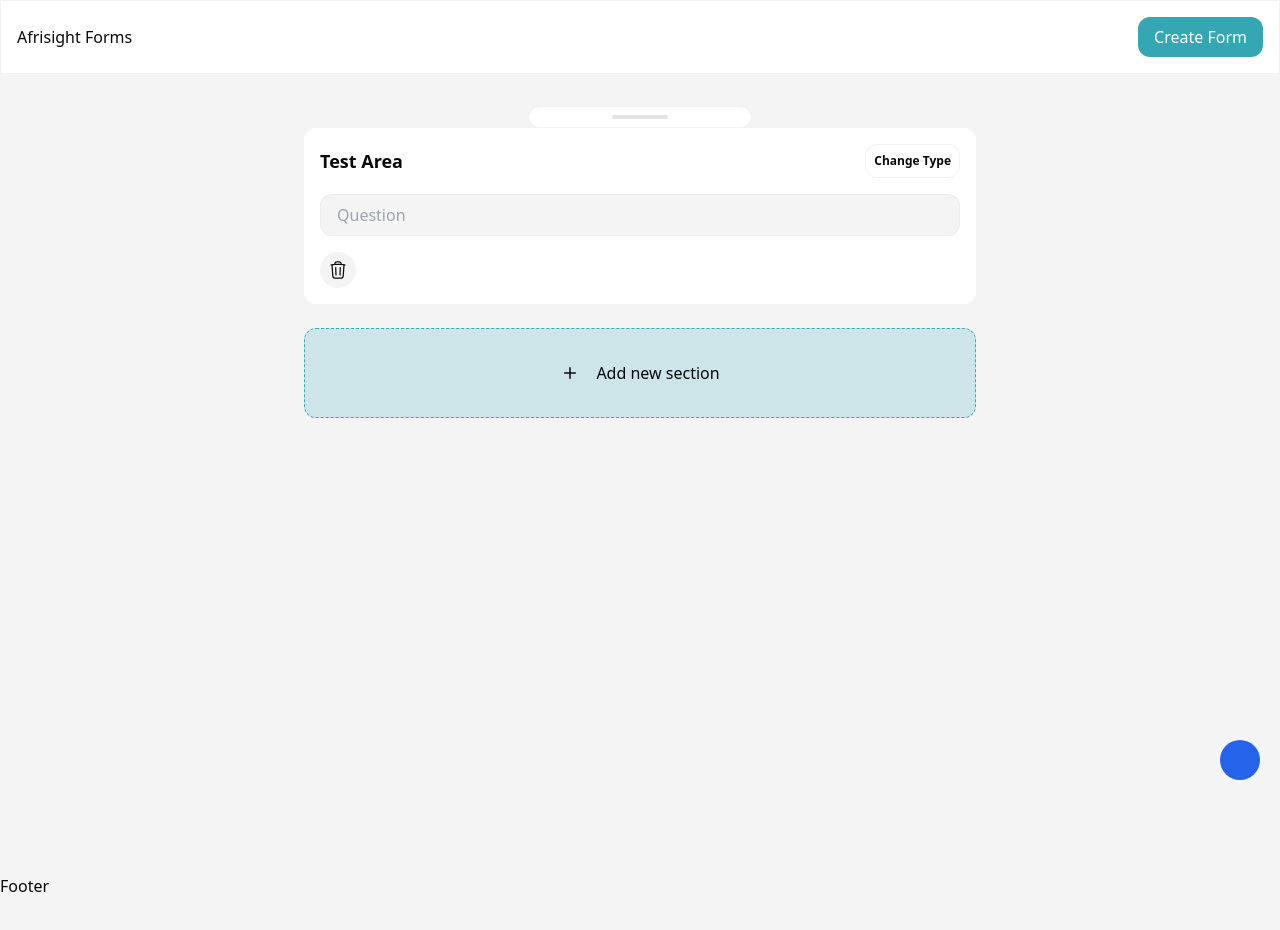
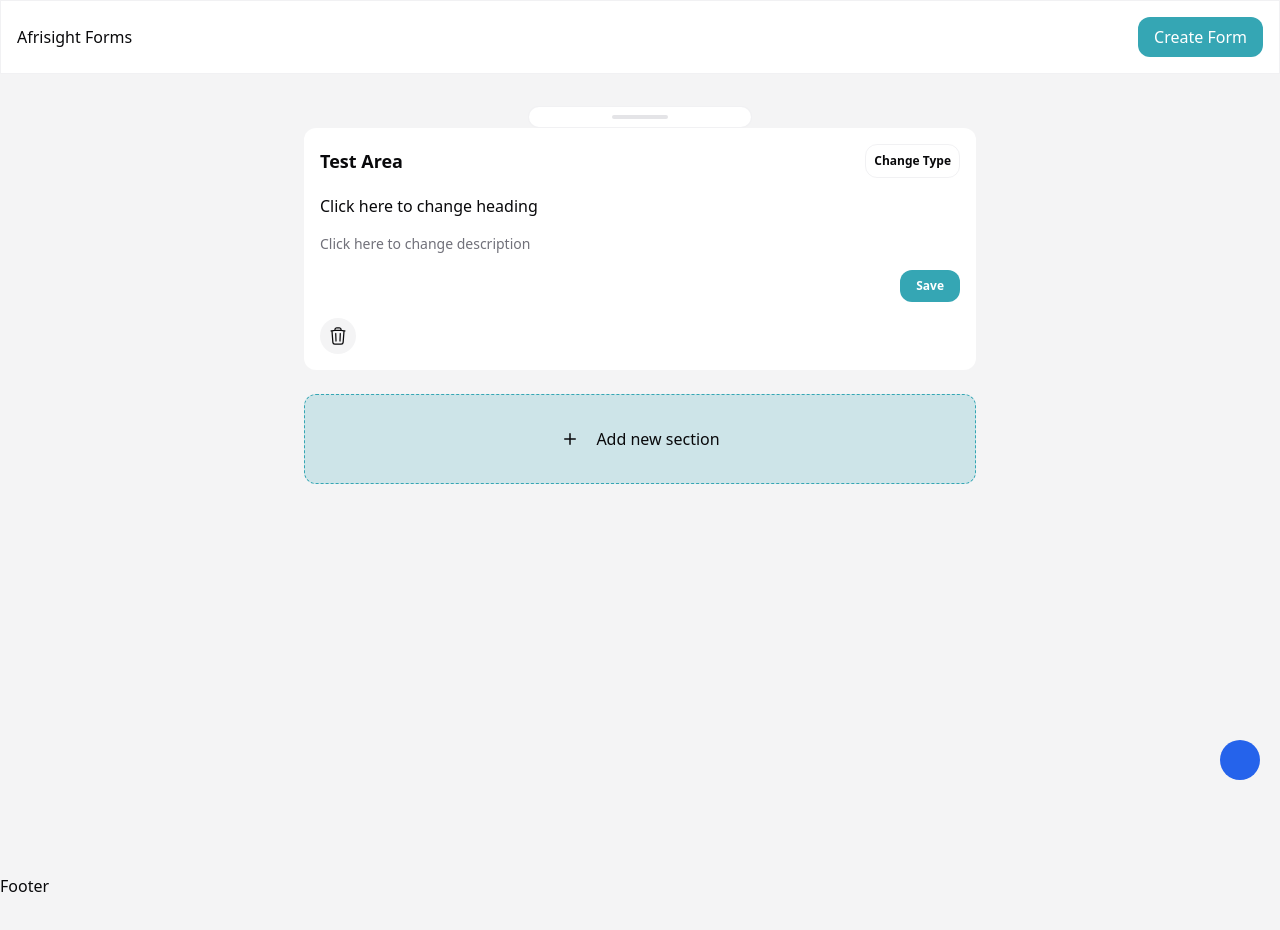
Before and after one commit to tatendabakozw/afrisight-forms, a Next.js app: page / in a window 1280 px wide. Both pictures are taken after a click on the button "Add new section". Shown: the top 930 px of the page. Built offline with nearby package versions, Linux system fonts and the light colour scheme.

Commit message:
fix: text area text only

```diff
--- a/src/components/field-section/FieldSection.tsx
+++ b/src/components/field-section/FieldSection.tsx
@@ -5,6 +5,7 @@ import Paragraph from "../inputs/Paragraph";
 import FieldTypeDropdown from "../field-type-dropdown/FieldTypeDropdown";
 import { TrashIcon } from "@heroicons/react/24/outline";
 import { FieldType } from "@/lib/types";
+import TextArea from "../inputs/TextArea";
 
 interface Props {
   handleDeleteSection: () => void;
@@ -34,6 +35,8 @@ function FieldSection({
             setValue={handleSectionValueChange}
           />
         );
+      case "text-area":
+        return <TextArea />;
       case "paragraph":
         return (
           <Paragraph value={sectionValue} setValue={handleSectionValueChange} />
--- a/src/components/inputs/Paragraph.tsx
+++ b/src/components/inputs/Paragraph.tsx
@@ -9,6 +9,7 @@ function Paragraph({ value, setValue }: Props) {
   return (
     <textarea
       value={value}
+      rows={5}
       onChange={(e) => setValue(e.target.value)}
       placeholder="Question"
       className="bg-zinc-100 border w-full border-zinc-200/50 py-2 px-4 rounded-xl flex-1"
--- a/src/components/inputs/TextArea.tsx
+++ b/src/components/inputs/TextArea.tsx
@@ -8,11 +8,57 @@ const TextArea = (props: Props) => {
   const [headingClicked, setHeadingClicked] = useState(false);
   const [description, setDescription] = useState("");
   const [heading, setHeading] = useState("");
+
+  const enterHeading = () => {
+    setHeadingClicked(true);
+    setDescriptionClicked(false);
+  };
+  const enterDescription = () => {
+    setHeadingClicked(false);
+    setDescriptionClicked(true);
+  };
+
+  const saveitems = () => {
+    setHeadingClicked(false);
+    setDescriptionClicked(false);
+  };
   return (
     <div className="flex flex-col space-y-4">
-      <div className="flex heading">Click here to change heading</div>
-      <div className="text-zinc-500 text-sm ">
-        Click here to change description
+      {headingClicked ? (
+        <div className="flex heading" onClick={enterHeading}>
+          <input
+            type="text"
+            value={heading}
+            onChange={(e) => setHeading(e.target.value)}
+            className="bg-zinc-100 rounded-xl p-2 w-full"
+            placeholder="Enter heading"
+          />
+        </div>
+      ) : (
+        <div className="flex heading" onClick={enterHeading}>
+          {heading ? heading : "Click here to change heading"}
+        </div>
+      )}
+      {descriptionClicked ? (
+        <div className="text-zinc-500 text-sm " onClick={enterDescription}>
+          <textarea
+            value={description}
+            className="bg-zinc-100 rounded-xl p-2 w-full"
+            onChange={(e) => setDescription(e.target.value)}
+            rows={5}
+            placeholder="Enter description of the area"
+          />
+        </div>
+      ) : (
+        <div className="text-zinc-500 text-sm " onClick={enterDescription}>
+          {description ? description : "Click here to change description"}
+        </div>
+      )}
+      <div
+        onClick={saveitems}
+        className="flex self-end bg-brand-original text-white px-4 py-2 text-xs font-semibold rounded-xl cursor-pointer"
+      >
+        Save
       </div>
     </div>
   );
--- a/src/pages/index.tsx
+++ b/src/pages/index.tsx
@@ -1,7 +1,6 @@
 import React, { useState } from "react";
 import FieldSection from "@/components/field-section/FieldSection";
 import GeneralLayout from "@/layouts/GeneralLayout";
-import { field_types } from "@/lib/field_types_data";
 import { PlusIcon } from "@heroicons/react/20/solid";
 import {
   DndContext,
```
